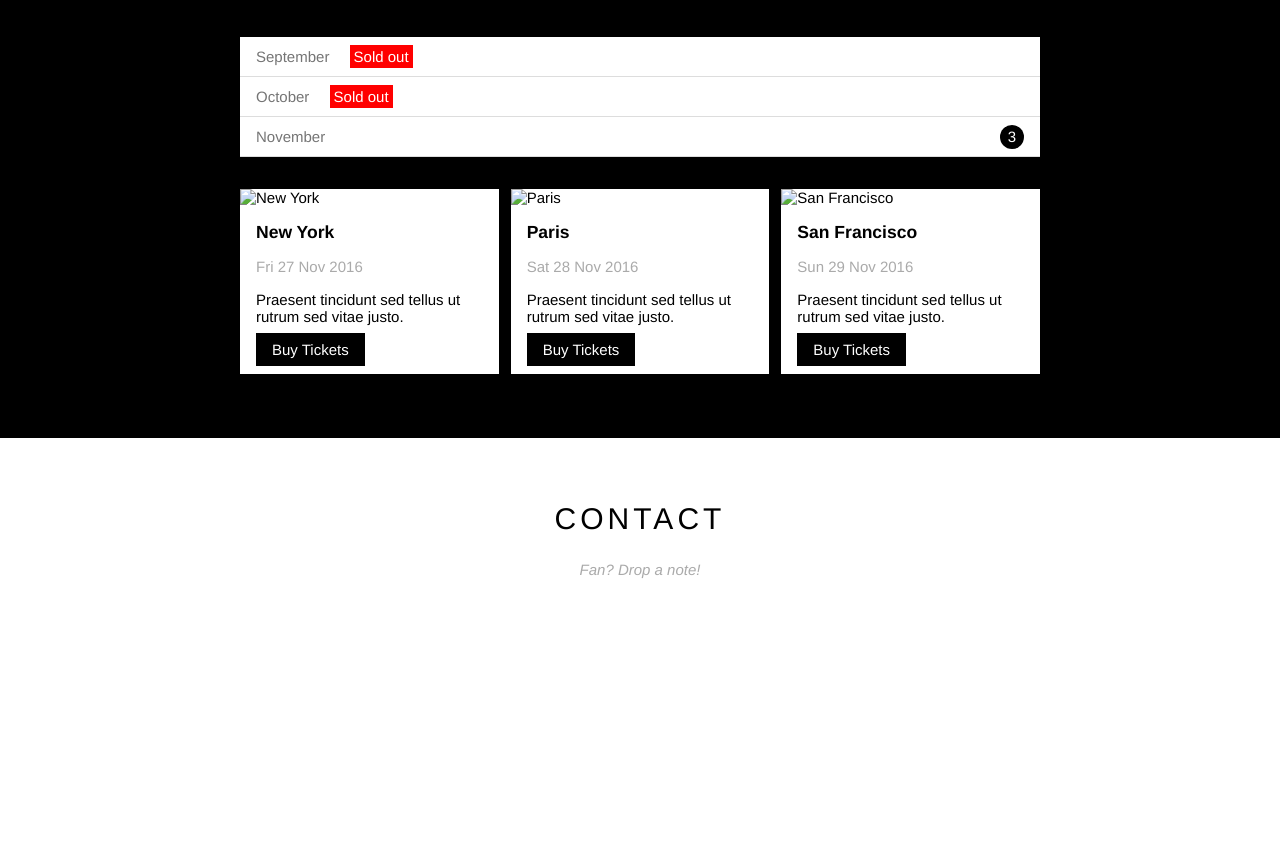
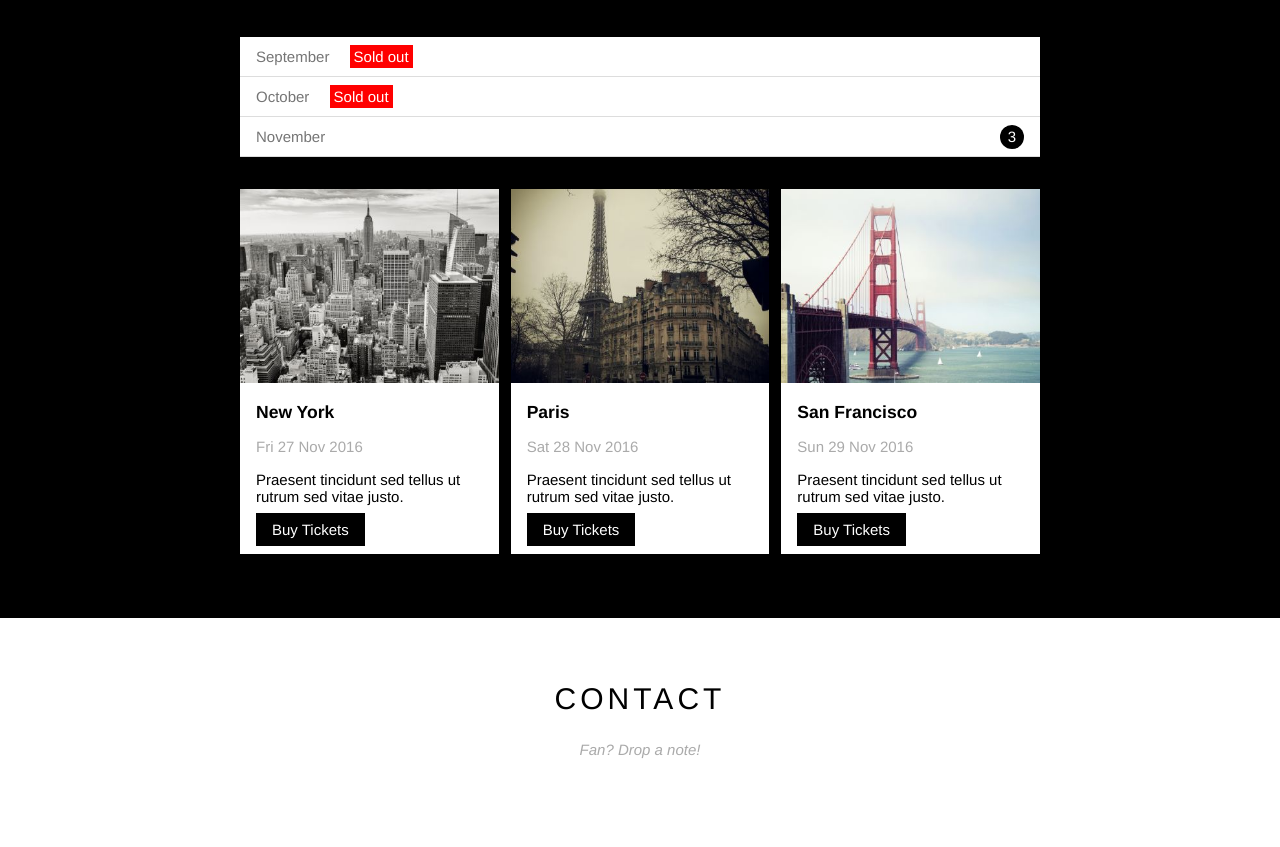
Before and after one commit to Koe1002/w3_TheBand, a plain HTML site: page index.html in a window 1280 px wide. Shown: the part 1398-2245 px from the top of the page. Before the commit the page ends 2065 px from the top, so only its background shows below. Drawn offline with Linux system fonts and the light colour scheme; the site is published under a folder, as on GitHub Pages, so addresses that start at the root find nothing.

Commit message:
5. fix img 30./5

```diff
--- a/index.html
+++ b/index.html
@@ -106,7 +106,7 @@
             <div class="place-list">
               <div class="place-item">
                 <img
-                  src="/assets/img/newyork.jpg"
+                  src="assets/img/newyork.jpg"
                   alt="New York"
                   class="place-img"
                 />
@@ -121,11 +121,7 @@
               </div>
 
               <div class="place-item">
-                <img
-                  src="/assets/img/paris.jpg"
-                  alt="Paris"
-                  class="place-img"
-                />
+                <img src="assets/img/paris.jpg" alt="Paris" class="place-img" />
                 <div class="place-body">
                   <h3 class="place-heading">Paris</h3>
                   <p class="place-time">Sat 28 Nov 2016</p>
@@ -138,7 +134,7 @@
 
               <div class="place-item">
                 <img
-                  src="/assets/img/sanfran.jpg"
+                  src="assets/img/sanfran.jpg"
                   alt="San Francisco"
                   class="place-img"
                 />
```
